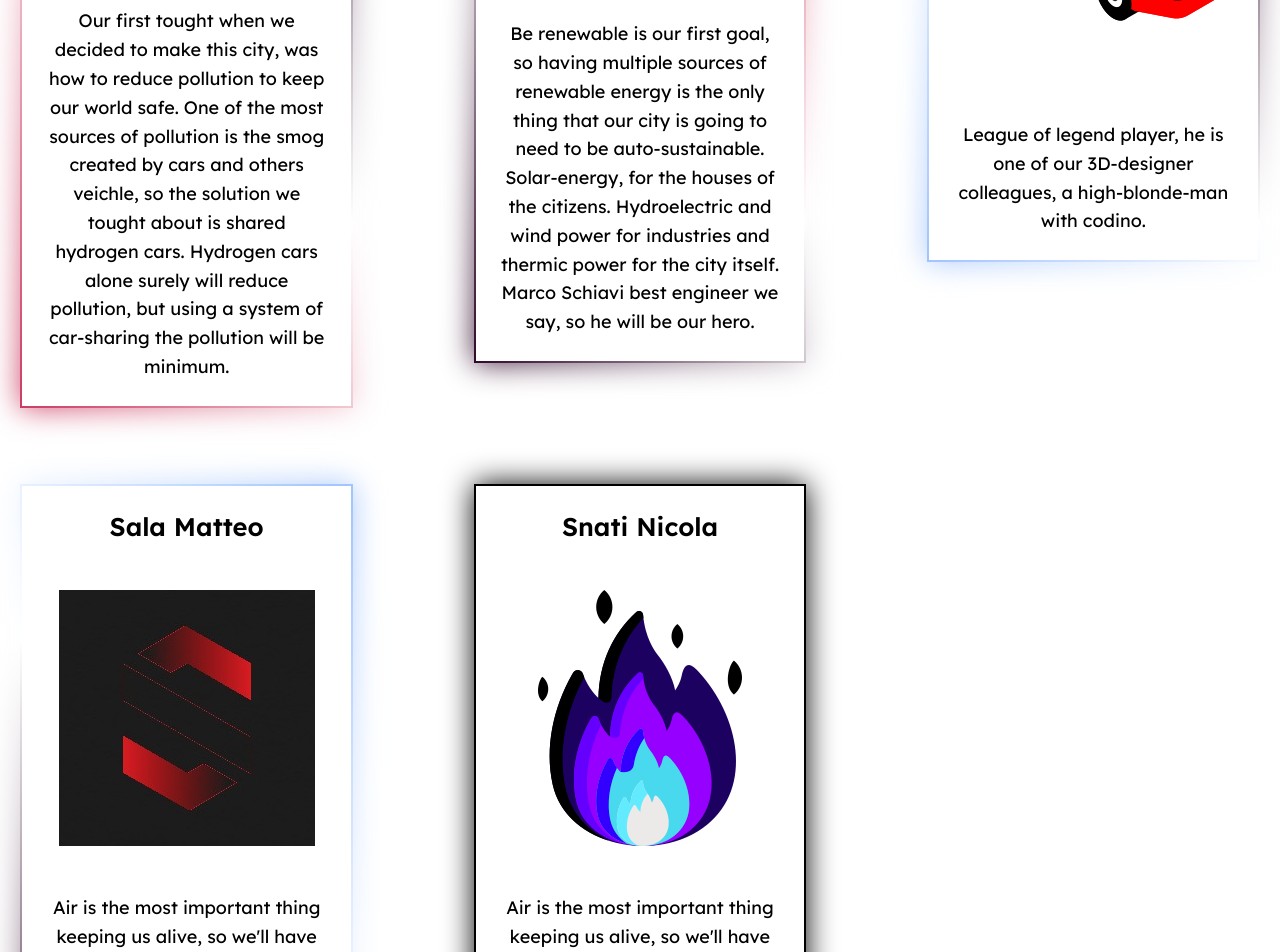
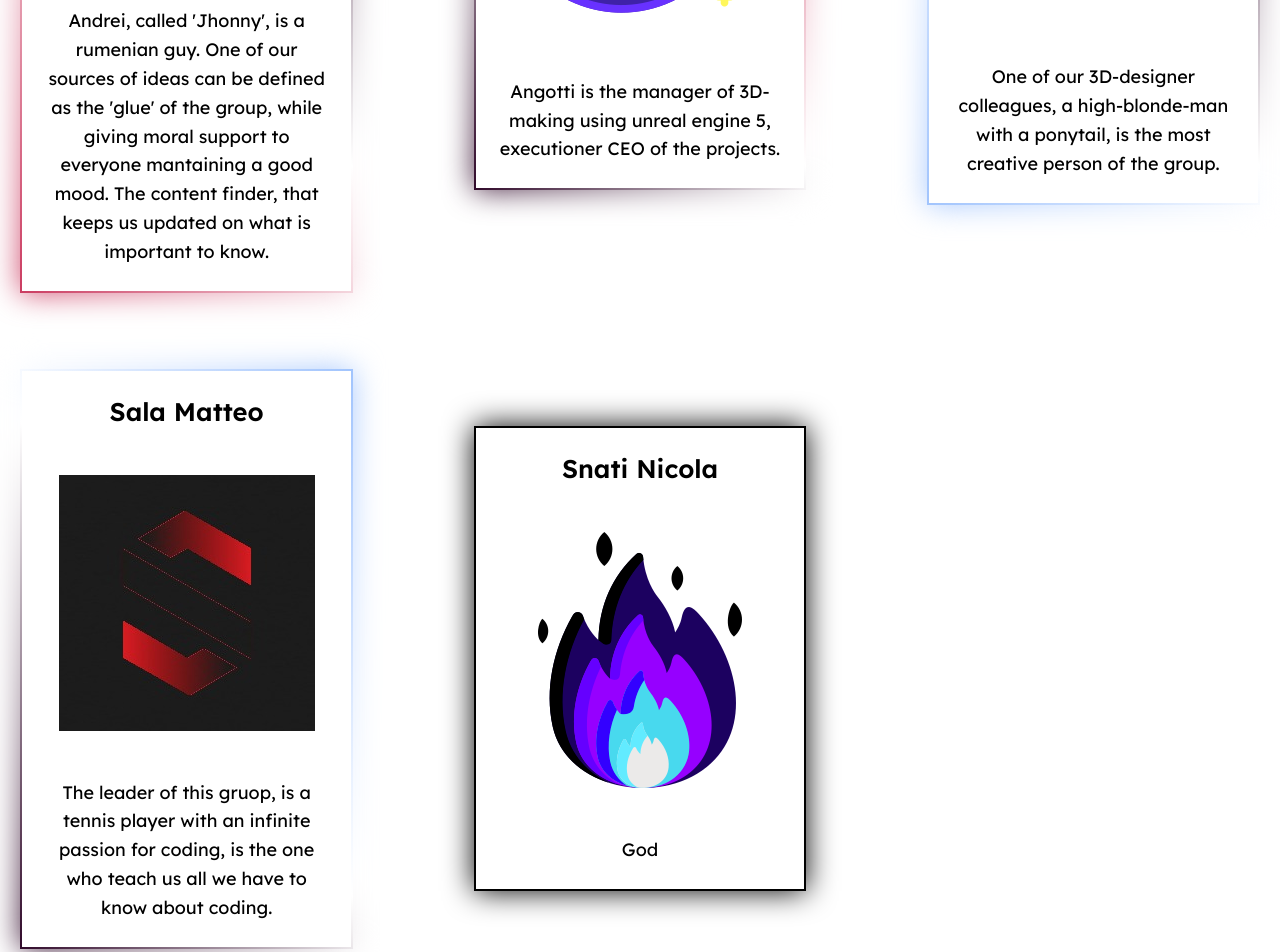
Before and after one commit to Salazar34/basso.ml, a React (Create React App) app: page /contribute in a window 1280 px wide. Shown: the part 1140-2092 px from the top of the page. Built offline with nearby package versions, Linux system fonts and the light colour scheme.

Commit message:
minor additions

```diff
--- a/src/components/Contribute.jsx
+++ b/src/components/Contribute.jsx
@@ -33,7 +33,7 @@ const Contribute = () => {
                         className="row__card"
                         title="Bujenita Andrei Gabriel"
                         img="gamepad.png"
-                        text="Our first tought when we decided to make this city, was how to reduce pollution to keep our world safe. One of the most sources of pollution is the smog created by cars and others veichle, so the solution we tought about is shared hydrogen cars. Hydrogen cars alone surely will reduce pollution, but using a system of car-sharing the pollution will be minimum."
+                        text="Andrei, called 'Jhonny', is a rumenian guy. One of our sources of ideas can be defined as the 'glue' of the group, while giving moral support to everyone mantaining a good mood. The content finder, that keeps us updated on what is important to know."
                     />
                 </div>
                 <div className="row__card">
@@ -41,7 +41,7 @@ const Contribute = () => {
                         className="row__card"
                         title="Angotti Niccolò"
                         img="galaxy.png"
-                        text="Be renewable is our first goal, so having multiple sources of renewable energy is the only thing that our city is going to need to be auto-sustainable. Solar-energy, for the houses of the citizens. Hydroelectric and wind power for industries and thermic power for the city itself. Marco Schiavi best engineer we say, so he will be our hero.  "
+                        text="Angotti is the manager of 3D-making using unreal engine 5, executioner CEO of the projects."
                     />
                 </div>
                 <div className="row__card">
@@ -49,7 +49,7 @@ const Contribute = () => {
                         className="row__card"
                         title="Offredi Nicola"
                         img="oferrari.png"
-                        text="League of legend player, he is one of our 3D-designer colleagues, a high-blonde-man with codino."
+                        text="One of our 3D-designer colleagues, a high-blonde-man with a ponytail, is the most creative person of the group. "
                     />
                 </div>
                 <div className="row__card">
@@ -57,7 +57,7 @@ const Contribute = () => {
                         className="row__card"
                         title="Sala Matteo"
                         img="sallogo.jpeg"
-                        text="Air is the most important thing keeping us alive, so we'll have great stretches of plants where citizens can walk to be in contact with nature. In the center of our city there will be a great common garden where people can grow their own plants. Our green zones are so important for us, that we will have a law against those who harm the enviroment.  "
+                        text="The leader of this gruop, is a tennis player with an infinite passion for coding, is the one who teach us all we have to know about coding."
                     />
                 </div>
                 <div className="row__card">
@@ -65,7 +65,7 @@ const Contribute = () => {
                         className="row__card"
                         title="Snati Nicola"
                         img="fire.png"
-                        text="Air is the most important thing keeping us alive, so we'll have great stretches of plants where citizens can walk to be in contact with nature. In the center of our city there will be a great common garden where people can grow their own plants. Our green zones are so important for us, that we will have a law against those who harm the enviroment.  "
+                        text="God"
                     />
                 </div>
             </div>
```
